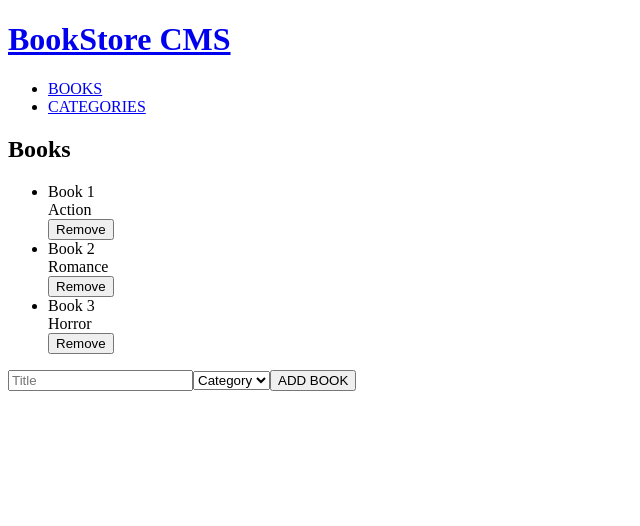
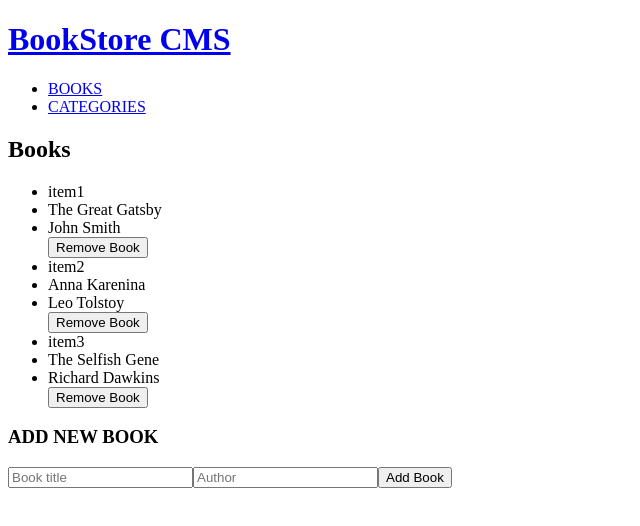
Before and after one commit to peter-akhigbe/book-store, a React (Create React App) app: page / in a window 1280 px wide. Shown: the top 526 px of the page, without its empty margins (0-640 px from the left). Built offline with nearby package versions, Linux system fonts and the light colour scheme.

Commit message:
Use Redux in React components

```diff
--- a/src/Pages/Home.jsx
+++ b/src/Pages/Home.jsx
@@ -1,10 +1,10 @@
 import Form from '../components/Form';
-import Books from '../components/Books';
+import List from '../components/List';
 
 export default function Home() {
   return (
     <div>
-      <Books />
+      <List />
       <Form />
     </div>
   );
--- a/src/components/Books.jsx
+++ /dev/null
@@ -1,14 +0,0 @@
-import List from './List';
-
-export default function Books() {
-  const books = [
-    { id: 1, title: 'Book 1', category: 'Action' },
-    { id: 2, title: 'Book 2', category: 'Romance' },
-    { id: 3, title: 'Book 3', category: 'Horror' },
-  ];
-  return (
-    <div>
-      <List books={books} />
-    </div>
-  );
-}
--- a/src/components/Form.jsx
+++ b/src/components/Form.jsx
@@ -1,19 +1,52 @@
-export default function Form() {
+import React, { useState } from 'react';
+import { useDispatch, useSelector } from 'react-redux';
+import { addBook } from '../redux/books/booksSlice';
+
+const Form = () => {
+  const [title, setTitle] = useState('');
+  const [author, setAuthor] = useState('');
+
+  const dispatch = useDispatch();
+  const books = useSelector((state) => state.books.books);
+
+  const handleSubmit = (event) => {
+    event.preventDefault();
+    if (title.trim() !== '' && author.trim() !== '') {
+      const newBook = {
+        title,
+        author,
+        item_id: `item${books.length + 1}`,
+      };
+      dispatch(addBook(newBook));
+      setTitle('');
+      setAuthor('');
+    }
+  };
+
   return (
-    <form action="">
-      <input type="text" placeholder="Title" required id="title" name="title" />
-      <select name="category" id="category">
-        <option disabled selected value="">
-          Category
-        </option>
-        <option value="Action">Action</option>
-        <option value="History">History</option>
-        <option value="Horror">Horror</option>
-        <option value="Kids">Kids</option>
-        <option value="Learning">Learning</option>
-        <option value="Sci-Fi">Sci-Fi</option>
-      </select>
-      <button type="submit">ADD BOOK</button>
-    </form>
+    <>
+      <h3>ADD NEW BOOK</h3>
+      <form onSubmit={handleSubmit} className="submit">
+        <input
+          type="text"
+          className="title"
+          placeholder="Book title"
+          value={title}
+          onChange={(e) => setTitle(e.target.value)}
+        />
+        <input
+          type="text"
+          className="author"
+          placeholder="Author"
+          value={author}
+          onChange={(e) => setAuthor(e.target.value)}
+        />
+        <button type="submit" className="addBook">
+          Add Book
+        </button>
+      </form>
+    </>
   );
-}
+};
+
+export default Form;
--- a/src/components/List.jsx
+++ b/src/components/List.jsx
@@ -1,28 +1,35 @@
-import PropTypes from 'prop-types';
+import React from 'react';
+import { useDispatch, useSelector } from 'react-redux';
+import { removeBook } from '../redux/books/booksSlice';
 
-export default function List({ books }) {
+const List = () => {
+  const dispatch = useDispatch();
+  const books = useSelector((state) => state.books.books);
+
+  const handleRemoveBook = (itemId) => {
+    dispatch(removeBook(itemId));
+  };
+
   return (
     <div>
       <h2>Books</h2>
-      <ul>
+      <ul className="bookDisplay">
         {books.map((book) => (
-          <li key={book.id}>
-            <div>{book.title}</div>
-            <div>{book.category}</div>
-            <button type="button">Remove</button>
-          </li>
+          <div key={book.item_id}>
+            <li>{book.item_id}</li>
+            <li>{book.title}</li>
+            <li>{book.author}</li>
+            <button
+              type="button"
+              onClick={() => handleRemoveBook(book.item_id)}
+            >
+              Remove Book
+            </button>
+          </div>
         ))}
       </ul>
     </div>
   );
-}
+};
 
-List.propTypes = {
-  books: PropTypes.arrayOf(
-    PropTypes.shape({
-      id: PropTypes.number.isRequired,
-      title: PropTypes.string.isRequired,
-      category: PropTypes.string.isRequired,
-    }),
-  ).isRequired,
-};
+export default List;
--- a/src/index.js
+++ b/src/index.js
@@ -1,13 +1,17 @@
 import React from 'react';
 import ReactDOM from 'react-dom/client';
 import './index.css';
+import { Provider } from 'react-redux';
 import App from './App';
 import reportWebVitals from './reportWebVitals';
+import store from './redux/store';
 
 const root = ReactDOM.createRoot(document.getElementById('root'));
 root.render(
   <React.StrictMode>
-    <App />
+    <Provider store={store}>
+      <App />
+    </Provider>
   </React.StrictMode>,
 );
 
--- a/src/redux/books/booksSlice.js
+++ b/src/redux/books/booksSlice.js
@@ -1,7 +1,26 @@
 import { createSlice } from '@reduxjs/toolkit';
 
 const initialState = {
-  books: [],
+  books: [
+    {
+      item_id: 'item1',
+      title: 'The Great Gatsby',
+      author: 'John Smith',
+      category: 'Fiction',
+    },
+    {
+      item_id: 'item2',
+      title: 'Anna Karenina',
+      author: 'Leo Tolstoy',
+      category: 'Fiction',
+    },
+    {
+      item_id: 'item3',
+      title: 'The Selfish Gene',
+      author: 'Richard Dawkins',
+      category: 'Nonfiction',
+    },
+  ],
 };
 
 const booksSlice = createSlice({
@@ -12,7 +31,9 @@ const booksSlice = createSlice({
       state.books.push(action.payload);
     },
     removeBook: (state, action) => {
-      state.books = state.books.filter((book) => book.id !== action.payload);
+      const newState = { ...state };
+      newState.books = state.books.filter((book) => book.item_id !== action.payload);
+      return newState;
     },
   },
 });
--- a/src/redux/categories/categoriesSlice.js
+++ b/src/redux/categories/categoriesSlice.js
@@ -8,8 +8,7 @@ const categoriesSlice = createSlice({
   name: 'categories',
   initialState,
   reducers: {
-    // The status reducer always returns "Under construction"
-    status: () => 'Under construction',
+    status: () => 'Under Construction',
   },
 });
 
```
